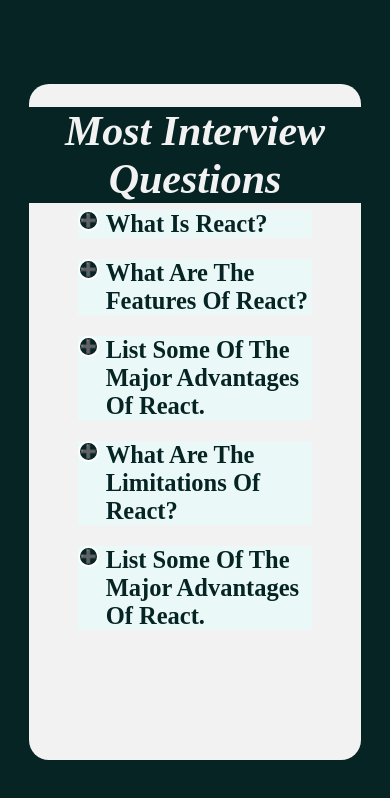
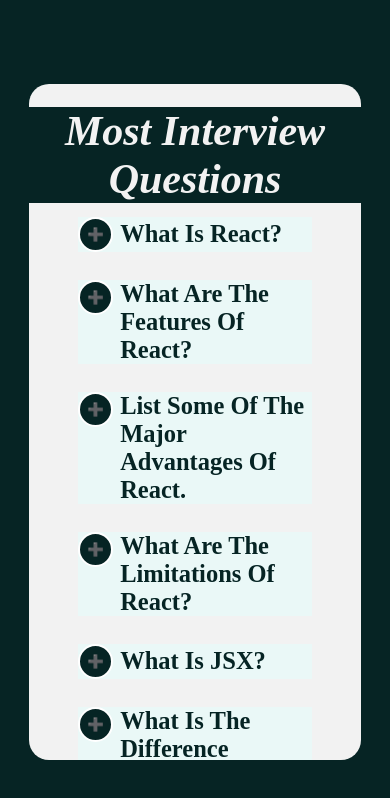
Before and after one commit to muhammadsaad91/React-Keep-Data-App, a React (Create React App) app: page / in a window 390 px wide. Shown: the top 798 px of the page. Built offline with nearby package versions, Linux system fonts and the light colour scheme.

Commit message:
more questions added and phone responsive

```diff
--- a/src/Data.jsx
+++ b/src/Data.jsx
@@ -15,10 +15,19 @@
 },{
  id:4,
     Ques: 'What are the limitations of React?',
-    answer: 'React is just a library, not a full-blown framework Its library is very large and takes time to unders'
+    answer: 'React is just a library, not a full-blown framework Its library is very large and takes time to understand'
 },{
     id:5,
-    Ques: 'List some of the major advantages of React.',
-    answer: 'It increases the application’s performance It can be conveniently used on the client as well as server side'
+    Ques: 'What is JSX?',
+    answer: 'JSX is a syntax extension for JavaScript. It is used to write HTML-like syntax in JavaScript.'
+},{
+    id:6,
+    Ques: 'What is the difference between React and Vue?',
+    answer: 'React is a library developed by Facebook in 2013. It is used for building user interfaces. Vue is a library developed by Facebook in 2014. It is used for building user interfaces.'
+},{
+    id:7,
+    Ques: 'What is the difference between React and Angular?',
+    answer: 'React is a library developed by Facebook in 2013. It is used for building user interfaces. Angular is a library developed by Google in 2014. It is used for building user interfaces.'
+
 }];
 export default Data;
--- a/src/index.css
+++ b/src/index.css
@@ -170,6 +170,10 @@
 .header{
   width: 100%;
 }
+button{
+  width: 6rem;
+  height: 5rem;
+ }
 }
   @media screen and (max-width: 500px) {
     html{
@@ -181,12 +185,15 @@
     .inner-div{
       height: 80vh;
       width: 85vw;
+      gap: 1rem;
     }
-.ans{
-  font-size: 2.5rem;
-}
-.ques h1{
-  font-size: 3.5rem;
+    .ans{
+      font-size: 2.5rem;
+    }
+    .ques h1{
+      font-size: 3.5rem;
+
+
 }
     .ques-flex{
       /* border: 2px solid black; */
@@ -195,4 +202,8 @@
      .quesans{
        width: 60vw;
      }
+     button{
+      width: 6rem;
+      height: 5rem;
+     }
   }
```
Also changed, not shown: 1 other file (tests, documents, lock files or other folders).
